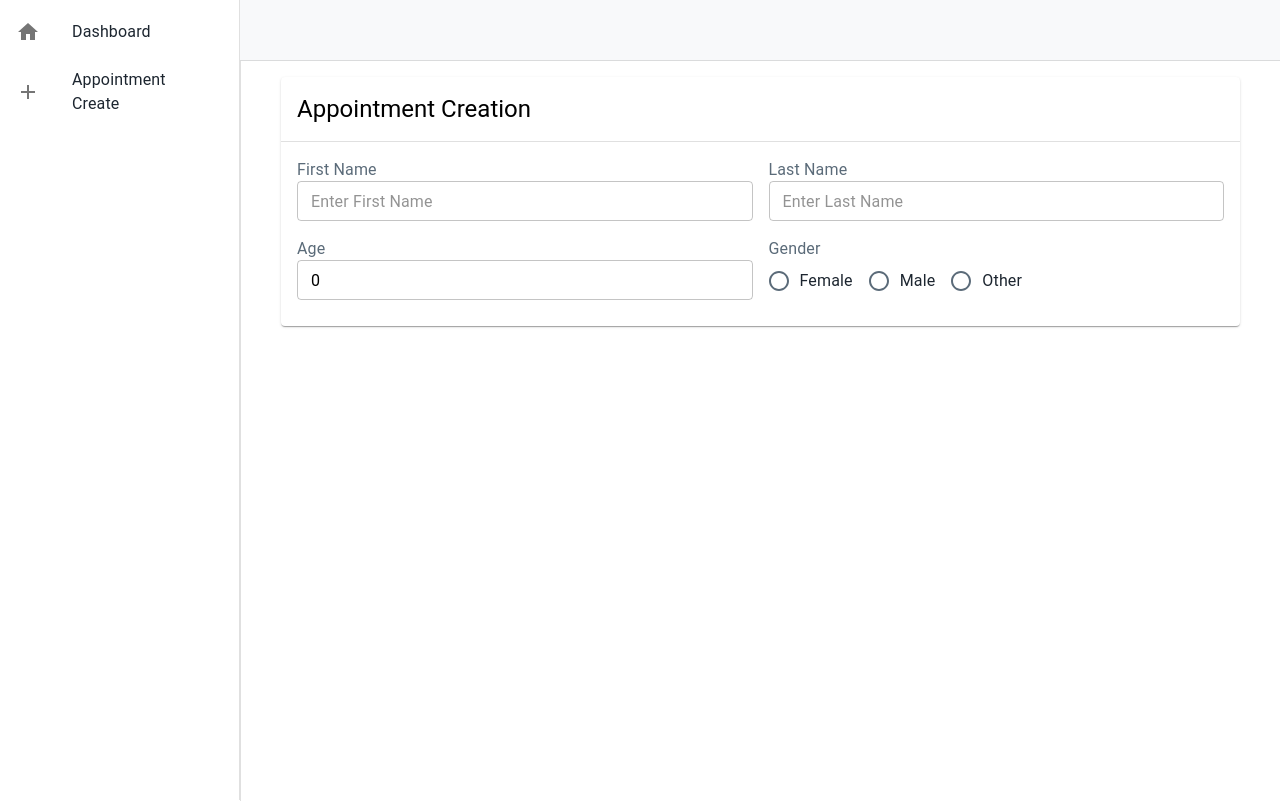
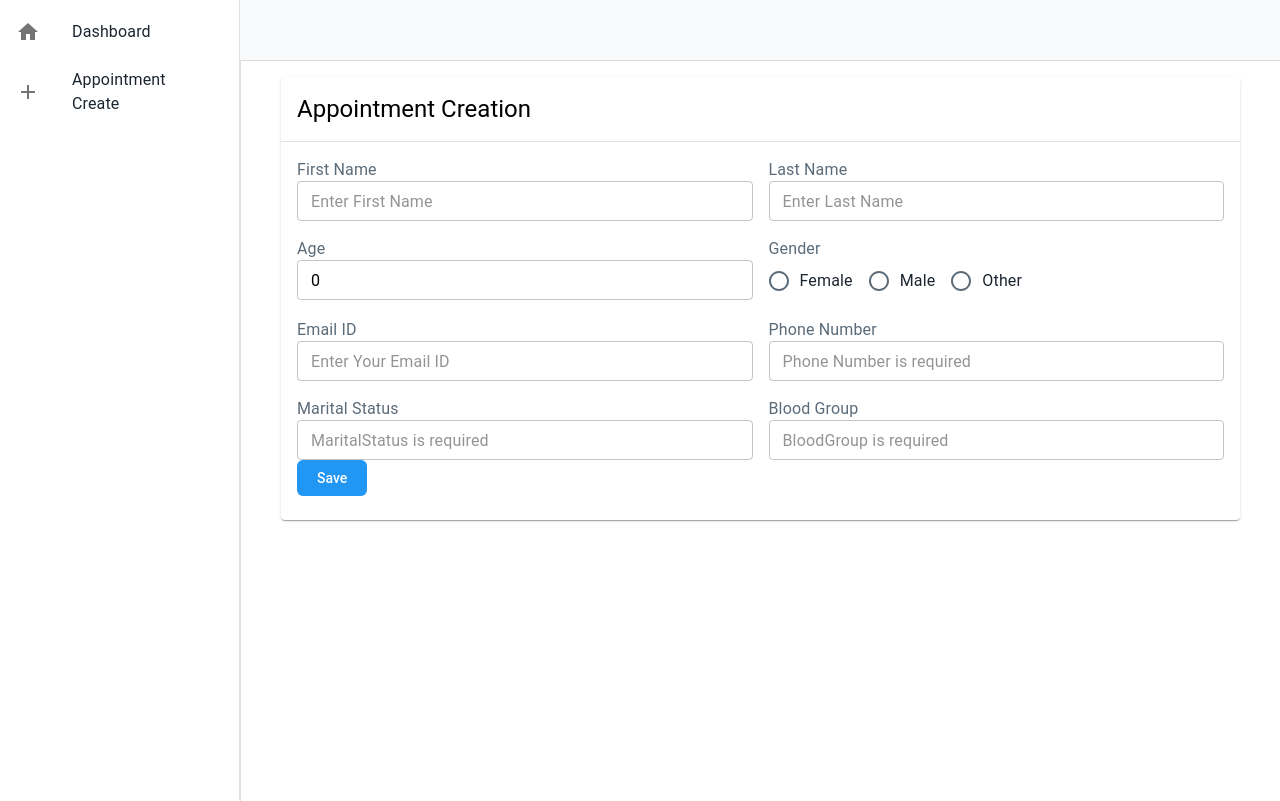
Before and after one commit to Prince-Sondagar/react-google-form, a React (Create React App) app: page /dashboard in a window 1280 px wide. Built offline with nearby package versions, Linux system fonts and the light colour scheme; sample sign-in values are in the browser's storage.

Commit message:
add the field in the schema

```diff
--- a/src/pages/main/dashboard/components/appointCreationForm.tsx
+++ b/src/pages/main/dashboard/components/appointCreationForm.tsx
@@ -1,8 +1,9 @@
-import { Box, Card, CardContent, CardHeader, Divider, FormControlLabel, Grid, InputLabel, Radio, RadioGroup, Typography } from "@mui/material";
+import { Box, Card, CardContent, CardHeader, Divider, FormControlLabel, FormHelperText, Grid, InputLabel, Radio, RadioGroup, Typography } from "@mui/material";
 import Input from "../../../../components/ui/input";
 import { Controller, useForm } from "react-hook-form";
 import { yupResolver } from '@hookform/resolvers/yup'
 import { AppointmentCreationSchema } from "../../../../utils/schema";
+import CommonButton from "../../../../components/ui/button";
 
 
 
@@ -27,16 +28,32 @@ const AppointmentCreationForm = () => {
 
     const {
         control,
-        formState: { errors }
+        formState: { errors },
+        handleSubmit
     } = useForm({
         resolver: yupResolver(AppointmentCreationSchema),
         defaultValues: {
             firstName: "",
             lastName: "",
             age: 0,
-            gender: ""
+            gender: "",
+            email: "",
+            phoneNumber: "",
+            maritalStatus: "",
+            bloodGroup: "",
+            country: "",
+            state: "",
+            city: "",
+            houseNumber: "",
+            street: "",
+            zipCode: "",
+            termsAndCondition: false
         }
     })
+
+    const handleSaveSubmit = () => {
+
+    }
 
     return (
         <Card sx={{ minWidth: 400 }}>
@@ -47,11 +64,12 @@ const AppointmentCreationForm = () => {
             <Divider />
 
             <CardContent>
-                <form>
+                <form onSubmit={handleSubmit(handleSaveSubmit)}>
                     <Grid container spacing={2}>
                         <Grid item xl={6} xs={12} md={6} sm={12}>
                             <Box>
                                 <InputLabel>First Name</InputLabel>
+                            </Box>
                             <Controller
                                 name="firstName"
                                 control={control}
@@ -63,12 +81,13 @@ const AppointmentCreationForm = () => {
                                         helperText={errors.firstName?.message}
                                         {...field}
                                     />
-                                    )} />
-                            </Box>
+                                )}
+                            />
                         </Grid>
                         <Grid item xl={6} xs={12} md={6} sm={12}>
                             <Box>
                                 <InputLabel>Last Name</InputLabel>
+                            </Box>
                             <Controller
                                 name="lastName"
                                 control={control}
@@ -80,12 +99,13 @@ const AppointmentCreationForm = () => {
                                         helperText={errors.lastName?.message}
                                         {...field}
                                     />
-                                    )} />
-                            </Box>
+                                )}
+                            />
                         </Grid>
                         <Grid item xl={6} xs={12} md={6} sm={12}>
                             <Box>
                                 <InputLabel>Age</InputLabel>
+                            </Box>
                             <Controller
                                 name="age"
                                 control={control}
@@ -99,12 +119,13 @@ const AppointmentCreationForm = () => {
                                         {...field}
                                         sx={{ color: "black" }}
                                     />
-                                    )} />
-                            </Box>
+                                )}
+                            />
                         </Grid>
                         <Grid item xl={6} xs={12} md={6} sm={12}>
                             <Box>
                                 <InputLabel>Gender</InputLabel>
+                            </Box>
                             <Controller
                                 name="gender"
                                 control={control}
@@ -118,10 +139,96 @@ const AppointmentCreationForm = () => {
                                         <FormControlLabel value="male" control={<Radio />} label="Male" />
                                         <FormControlLabel value="other" control={<Radio />} label="Other" />
                                     </RadioGroup>
-                                    )} />
+                                )}
+                            />
+                            {errors.gender?.message && <FormHelperText>{errors.gender?.message}</FormHelperText>}
+                        </Grid>
+                        <Grid item xl={6} xs={12} md={6} sm={12}>
+                            <Box>
+                                <InputLabel>Email ID</InputLabel>
                             </Box>
+                            <Controller
+                                name="email"
+                                control={control}
+                                render={({ field }) => (
+                                    <Input
+                                        fullWidth
+                                        type="email"
+                                        placeholder="Enter Your Email ID"
+                                        error={!!errors.email}
+                                        helperText={errors.email?.message}
+                                        {...field}
+                                    />
+                                )}
+                            />
+
+                        </Grid>
+                        <Grid item xl={6} xs={12} md={6} sm={12}>
+                            <Box>
+                                <InputLabel>Phone Number</InputLabel>
+                            </Box>
+                            <Controller
+                                name="phoneNumber"
+                                control={control}
+                                render={({ field }) => (
+                                    <Input
+                                        fullWidth
+                                        type="number"
+                                        placeholder="Phone Number is required"
+                                        error={!!errors.phoneNumber}
+                                        helperText={errors.phoneNumber?.message}
+                                        {...field}
+                                    />
+                                )}
+                            />
+                        </Grid>
+                        <Grid item xl={6} xs={12} md={6} sm={12}>
+                            <Box>
+                                <InputLabel>Marital Status</InputLabel>
+                            </Box>
+                            <Controller
+                                name="maritalStatus"
+                                control={control}
+                                render={({ field }) => (
+                                    <Input
+                                        fullWidth
+                                        type="number"
+                                        placeholder="MaritalStatus is required"
+                                        error={!!errors.maritalStatus}
+                                        helperText={errors.maritalStatus?.message}
+                                        {...field}
+                                    />
+                                )}
+                            />
+                        </Grid>
+                        <Grid item xl={6} xs={12} md={6} sm={12}>
+                            <Box>
+                                <InputLabel>Blood Group</InputLabel>
+                            </Box>
+                            <Controller
+                                name="bloodGroup"
+                                control={control}
+                                render={({ field }) => (
+                                    <Input
+                                        fullWidth
+                                        placeholder="BloodGroup is required"
+                                        error={!!errors.bloodGroup}
+                                        helperText={errors.bloodGroup?.message}
+                                        {...field}
+                                    />
+                                )}
+                            />
+
                         </Grid>
                     </Grid>
+                    <Box>
+                        <CommonButton
+                            variant="primary"
+                            type="submit"
+                        >
+                            Save
+                        </CommonButton>
+                    </Box>
                 </form>
             </CardContent>
         </Card>
--- a/src/utils/schema/index.ts
+++ b/src/utils/schema/index.ts
@@ -4,5 +4,16 @@ export const AppointmentCreationSchema = yup.object().shape({
     firstName: yup.string().required({ message: "firstName is required" }),
     lastName: yup.string().required({ mesage: "lastName is rquired" }),
     age: yup.number().required("Age is required").min(18, "Age must be grather than 18 years").max(60, "Age must be less than 60 years"),
-    gender: yup.string().required("Gender is required")
+    gender: yup.string().required("Gender is required"),
+    email: yup.string().required("Email is required"),
+    phoneNumber: yup.string().required("Phone Number is required"),
+    maritalStatus: yup.string().required("Marital Status is required"),
+    bloodGroup: yup.string().required("Blood Group is required"),
+    country: yup.string().required("Country is required"),
+    state: yup.string().required("State is required"),
+    city: yup.string().required("City is required"),
+    houseNumber: yup.string().required("House Number is  required"),
+    street: yup.string().required("Street is required"),
+    zipCode: yup.string().required("Zip Code is required"),
+    termsAndCondition: yup.boolean().oneOf([true], "TermsAndCondition is required").required("TermsAndCondition is required")
 })
```
Lines whose indentation alone changed are shown as unchanged.
